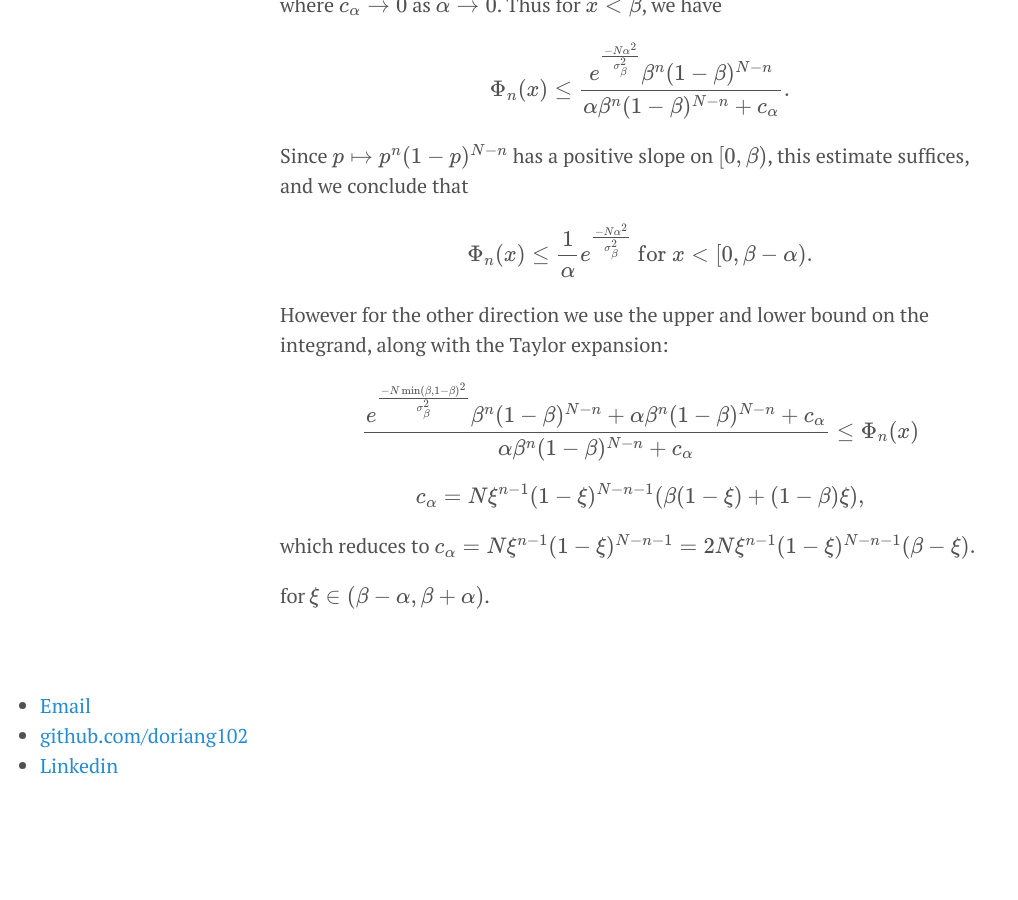
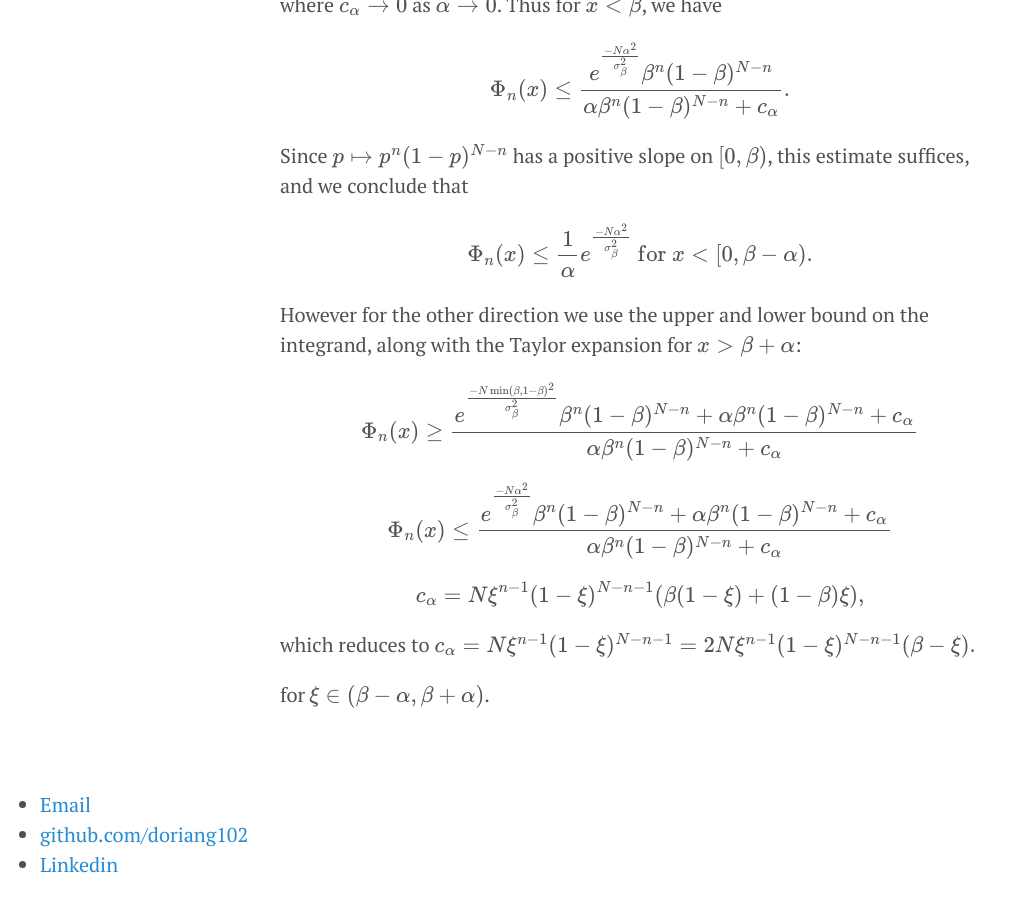
Before and after one commit to doriang102/doriang102.github.io, a Jekyll site: the page built from _posts/2017-06-10-hypothesis-testing-part-2-in-progress.md, in a window 1280 px wide and 900 px high, scrolled down 8225 px. Shown: the whole window, without its empty margins (0-1018 px from the left). Built offline with Jekyll 4.4.1, drawn with Linux system fonts in a browser that asks for light colours; our own code applies the rules of GitHub Pages for plain Markdown files; formulas are drawn with MathJax 3; before the commit the page ends 9026 px from its top, so only the background shows below that.

Commit message:
Update 2017-06-10-hypothesis-testing-part-2-in-progress.md

```diff
--- a/_posts/2017-06-10-hypothesis-testing-part-2-in-progress.md
+++ b/_posts/2017-06-10-hypothesis-testing-part-2-in-progress.md
@@ -250,9 +250,11 @@
 $$\Phi_n(x) \leq \frac{1}{\alpha}e^{\frac{-N \alpha^2}{\sigma_{\beta}^2}} \textrm{ for } x < [0,\beta-\alpha). $$
 
 
-However for the other direction we use the upper and lower bound on the integrand, along with the Taylor expansion:
+However for the other direction we use the upper and lower bound on the integrand, along with the Taylor expansion for $$x > \beta + \alpha$$:
 
-$$\frac{e^{\frac{-N \min(\beta,1-\beta)^2}{\sigma_{\beta}^2}}\beta^n(1-\beta)^{N-n} +\alpha \beta^n(1-\beta)^{N-n} + c_{\alpha}}{\alpha \beta^n(1-\beta)^{N-n} + c_{\alpha}} \leq \Phi_n(x) $$
+$$\Phi_n(x) \geq \frac{e^{\frac{-N \min(\beta,1-\beta)^2}{\sigma_{\beta}^2}}\beta^n(1-\beta)^{N-n} +\alpha \beta^n(1-\beta)^{N-n} + c_{\alpha}}{\alpha \beta^n(1-\beta)^{N-n} + c_{\alpha}}  $$
+
+$$\Phi_n(x) \leq \frac{e^{\frac{-N \alpha^2}{\sigma_{\beta}^2}}\beta^n(1-\beta)^{N-n} +\alpha \beta^n(1-\beta)^{N-n} + c_{\alpha}}{\alpha \beta^n(1-\beta)^{N-n} + c_{\alpha}}  $$
 
 
 
```
